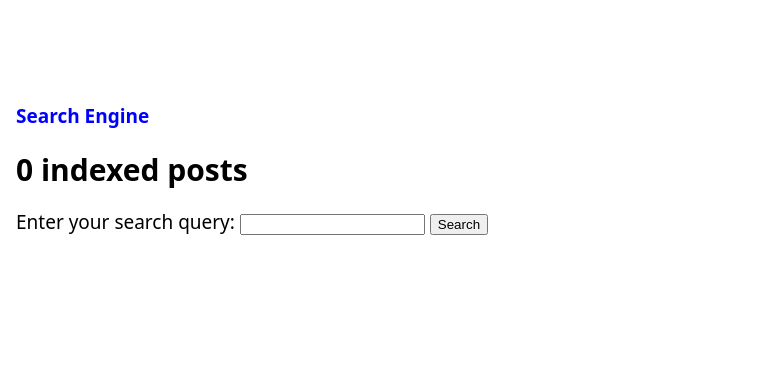
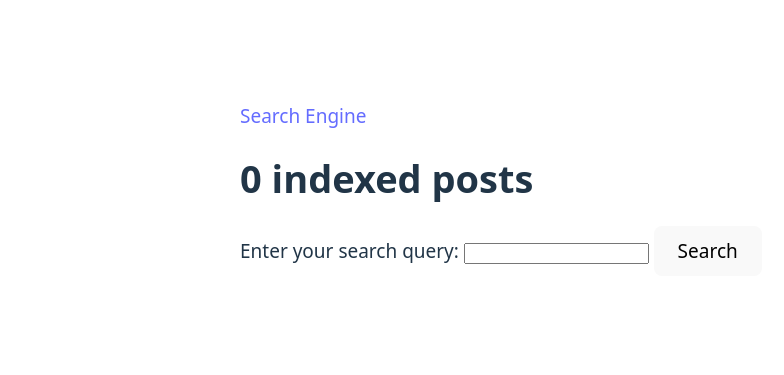
Before and after one commit to arnavjagia/search-engine, a FastAPI app: page / in a window 1280 px wide. Shown: the top 375 px of the page, without its empty margins (0-784 px from the left). Run offline with FastAPI, Linux system fonts and the light colour scheme; data that the repository does not hold is empty; some libraries are stand-ins or nearby versions.

Commit message:
update styles.css

```diff
--- a/app/static/css/styles.css
+++ b/app/static/css/styles.css
@@ -8,7 +8,7 @@ body {
     line-height: 33px;
     margin: 7px;
     padding: 0;
-    /* max-width: 800px; */
+    max-width: 800px;
     margin: 100px auto;
     padding: 0 1rem;
 }
@@ -74,3 +74,72 @@ details[open] {
     margin: 0 -1rem 1rem;
     padding: 0 1rem
 }
+
+:root {
+  font-family: Inter, system-ui, Avenir, Helvetica, Arial, sans-serif;
+  line-height: 1.5;
+  font-weight: 400;
+
+  color-scheme: light dark;
+  color: rgba(255, 255, 255, 0.87);
+  background-color: #242424;
+
+  font-synthesis: none;
+  text-rendering: optimizeLegibility;
+  -webkit-font-smoothing: antialiased;
+  -moz-osx-font-smoothing: grayscale;
+}
+
+a {
+  font-weight: 500;
+  color: #646cff;
+  text-decoration: inherit;
+}
+a:hover {
+  color: #535bf2;
+}
+
+/* body {
+  margin: 0;
+  display: flex;
+  place-items: center;
+  min-width: 320px;
+  min-height: 100vh;
+} */
+
+h1 {
+  font-size: 2em;
+  line-height: 1.1;
+}
+
+button {
+  border-radius: 8px;
+  border: 1px solid transparent;
+  padding: 0.6em 1.2em;
+  font-size: 1em;
+  font-weight: 500;
+  font-family: inherit;
+  background-color: #1a1a1a;
+  cursor: pointer;
+  transition: border-color 0.25s;
+}
+button:hover {
+  border-color: #646cff;
+}
+button:focus,
+button:focus-visible {
+  outline: 4px auto -webkit-focus-ring-color;
+}
+
+@media (prefers-color-scheme: light) {
+  :root {
+    color: #213547;
+    background-color: #ffffff;
+  }
+  a:hover {
+    color: #747bff;
+  }
+  button {
+    background-color: #f9f9f9;
+  }
+}
```
Also changed, not shown: 1 other file.
